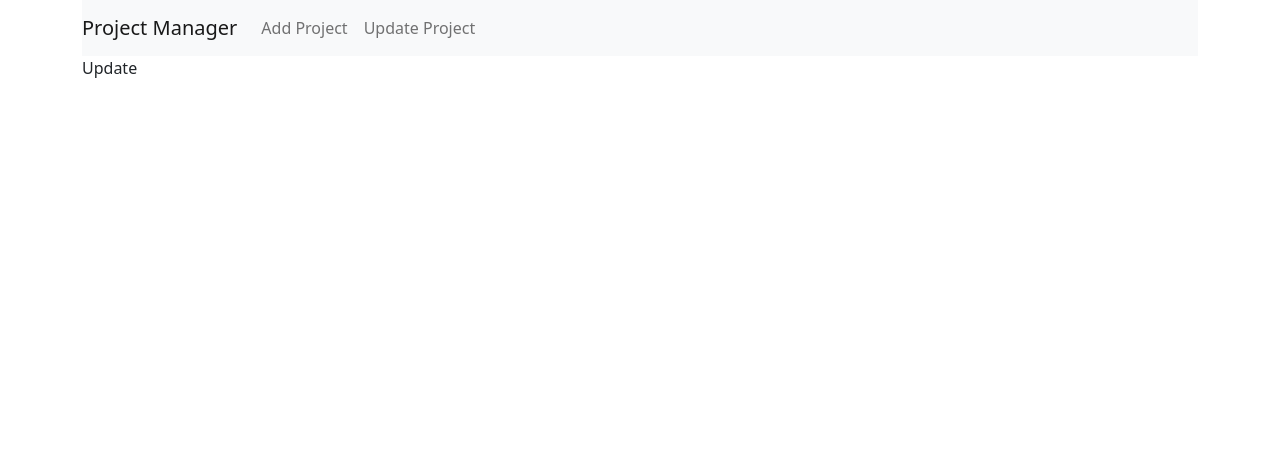
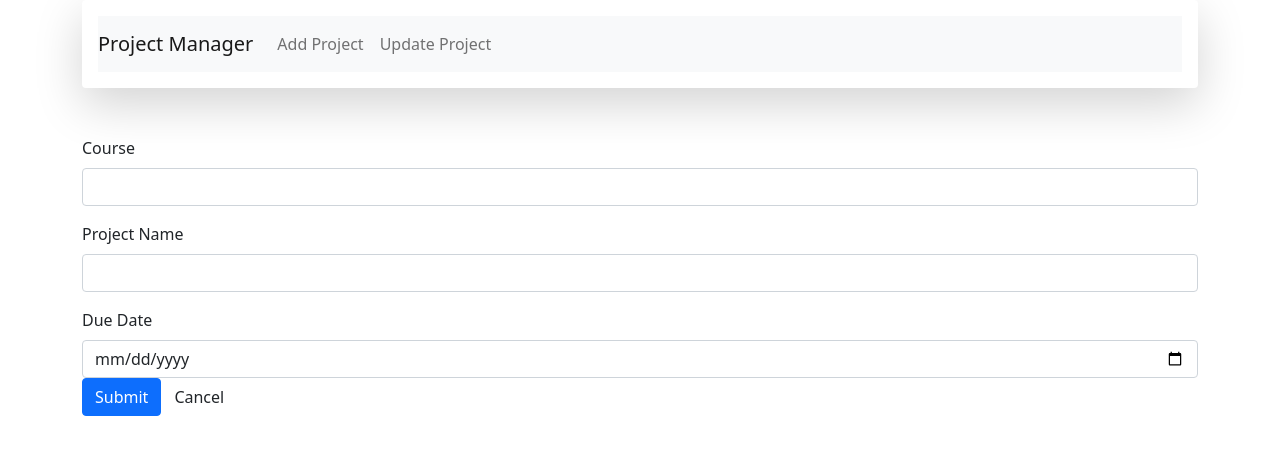
Before and after one commit to johnconstantinides/project-management-system, a React (Create React App) app in the folder client/: page /update in a window 1280 px wide. Shown: the top 454 px of the page. Built offline with nearby package versions, Linux system fonts and the light colour scheme.

Commit message:
almost done

```diff
--- a/client/src/components/Navbar.js
+++ b/client/src/components/Navbar.js
@@ -3,6 +3,7 @@ import { Link } from 'react-router-dom';
 
 function Navbar(){
     return(
+        <div className='shadow-lg p-3 mb-5 bg-white rounded'>
         <nav className="navbar navbar-expand-lg navbar-light bg-light">
             <Link to="/" className='navbar-brand'>Project Manager</Link>
             <div className='collpase navbar-collapse'>
@@ -16,6 +17,7 @@ function Navbar(){
             </ul>
             </div>
         </nav>
+        </div>
     )
 
 }
--- a/client/src/components/Projects.js
+++ b/client/src/components/Projects.js
@@ -3,9 +3,13 @@ import axios from "axios";
 import "bootstrap/dist/css/bootstrap.min.css";
 import { BrowserRouter as Router, Route, Routes} from "react-router-dom";
 
+import Update from "./Update";
+
 function Projects(){
 
     const[projects, setProject] = useState([])
+    const[update,setUpdate] = useState(false);
+    const[updatedProject,setUpdatedProject] = useState("")
 
     const getProjectsData = () => {
         axios.get("http://localhost:5000/projects")
@@ -22,8 +26,21 @@ function Projects(){
         window.location = "/"
     }
 
-    const projectComplete = (bool) =>{
-        axios.update()
+    const projectComplete = (id,course,projectName,dueDate,finished) =>{
+        axios.post("http://localhost:5000/projects/update/" + id,
+        {
+            course,
+            projectName,
+            dueDate,
+            finished
+
+        })
+        window.location = "/"
+    }
+
+    const updatePro = (updatingProject) =>{
+        setUpdate(true)
+        setUpdatedProject(updatingProject)
     }
 
 
@@ -50,13 +67,17 @@ function Projects(){
                                 <td>{item.course}</td>
                                 <td>{item.projectName}</td>
                                 <td>{item.dueDate}</td>
-                                <td><button type="button" className="btn btn-secondary ">{item.status ? "completed" : "incomplete"} </button></td>
-                                <td><button type="button" className="btn btn-secondary">Update</button></td>
+
+                                <td> {item.finished ? <button type="button" className="btn btn-success " onClick={() => projectComplete(item._id,item.course,item.projectName,item.dueDate,!item.finished)}>{item.finished ? "completed" : "incomplete"} </button>
+                                : <button type="button" className="btn btn-danger " onClick={() => projectComplete(item._id,item.course,item.projectName,item.dueDate,!item.finished)}>{item.finished ? "completed" : "incomplete"} </button>}</td>
+
+                                <td><button type="button" className="btn btn-secondary" onClick={() => updatePro(item)}>Update</button></td>
                                 <td><button type="button" className="btn btn-secondary" onClick={() => deleteProject(item._id)}>Delete</button></td>
                             </tr>
                         ))}
                         </tbody>
                     </table>
+                    {update ? <Update updatedProject/> : false}
                     </div>
                 :
                 <p className="text-center">There are no projects</p>}
--- a/client/src/components/Update.js
+++ b/client/src/components/Update.js
@@ -6,10 +6,52 @@ import "bootstrap/dist/css/bootstrap.min.css";
 
 function Update(){
 
+    const[course, setCourse] = useState("");
+    const[projectName,setProjectName] = useState("");
+    const[dueDate,setDueDate] = useState("");
+
+    const onChangeCourse = (e) =>{
+        setCourse(e.target.value);
+    }
+    const onChangeProjectName = (e) =>{
+        setProjectName(e.target.value)
+    }
+    const onChangeDueDate = (e) =>{
+        setDueDate(e.target.value)
+    }
+
+
+    const updateProject = (id,course,projectName,dateDute,status) => {
+        axios.post("http://localhost:5000/projects/update/" + id,
+        {
+            course,
+            projectName,
+            dueDate,
+            status
+        })
+
+    }
+    const cancelUpdate = () =>{
+        window.location = "/"
+    }
+
     return(
-        <div className="Container">
-            <p>Update</p>
-        </div>
+            <form onSubmit={updateProject} >
+            <div className="mb-3">
+                <label className="form-label">Course</label>
+                <input onChange={onChangeCourse} value={course} required type="text" className="form-control" />
+            </div>
+            <div className="mb-3">
+                <label  className="form-label">Project Name</label>
+                <input onChange={onChangeProjectName} value={projectName} required type="text" className="form-control" />
+            </div>
+            <div >
+                <label className="form-label">Due Date</label>
+                <input onChange={onChangeDueDate} value={dueDate} required type="date" className="form-control"/>
+            </div>
+            <input type="submit" value="Submit" className="btn btn-primary" />
+            <input type="reset" value="Cancel" className="btn btn-default pull-right" onClick={() => cancelUpdate()}/>
+            </form>
     )
 }
 
```
Also changed, not shown: 1 other file (tests, documents, lock files or other folders).
